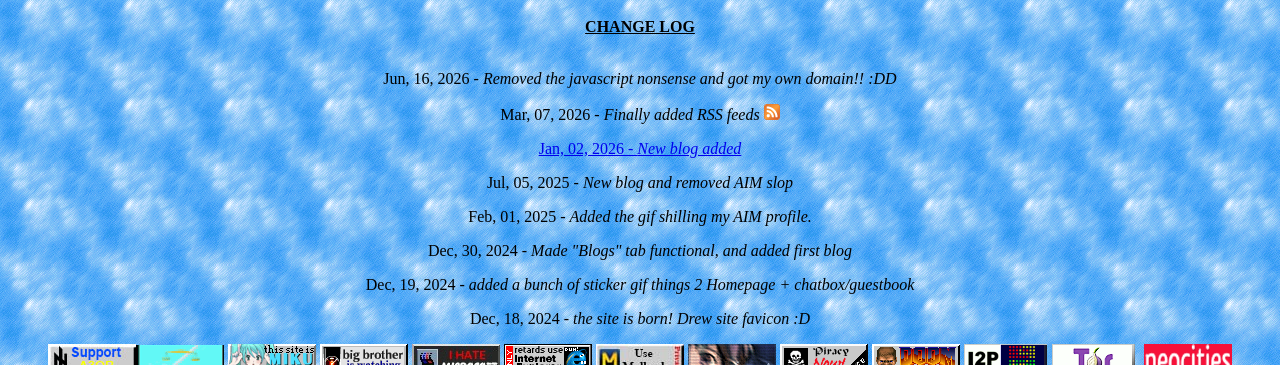
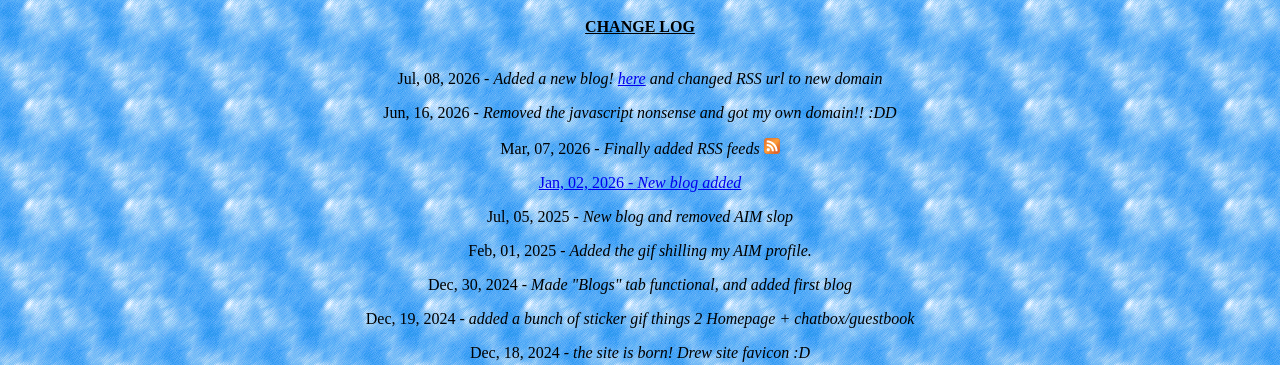
Before and after one commit to LaZuLiPaRaDisE/LaZuLiPaRaDisE.github.io, a plain HTML site: page index.html in a window 1280 px wide. Shown: the part 735-1100 px from the top of the page. Drawn offline with Linux system fonts and the light colour scheme.

Commit message:
Update index.html

```diff
--- a/index.html
+++ b/index.html
@@ -85,6 +85,7 @@
 	<p class="style5"><strong><span class="style6">CHANGE LOG<br />
 	<br />
 	</span></strong> </p>
+		<p class="style5"> Jul, 08, 2026 - <em> Added a new blog! <a href="gf2.html">here</a> and changed RSS url to new domain</em> </p>
 		<p class="style5"> Jun, 16, 2026 - <em> Removed the javascript nonsense and got my own domain!! :DD</em> </p>
 		<p class="style5"> Mar, 07, 2026 - <em> Finally added RSS feeds <a href="https://lazuliparadise.neocities.org/rss.xml"><img src="rss.png" alt="Subsribe to RSS feed!" /> </em> </p>
 		<p class="style5"> Jan, 02, 2026 - <em> <a class="style 5" href="newyear.html">New blog added</a></em> </p>
```
